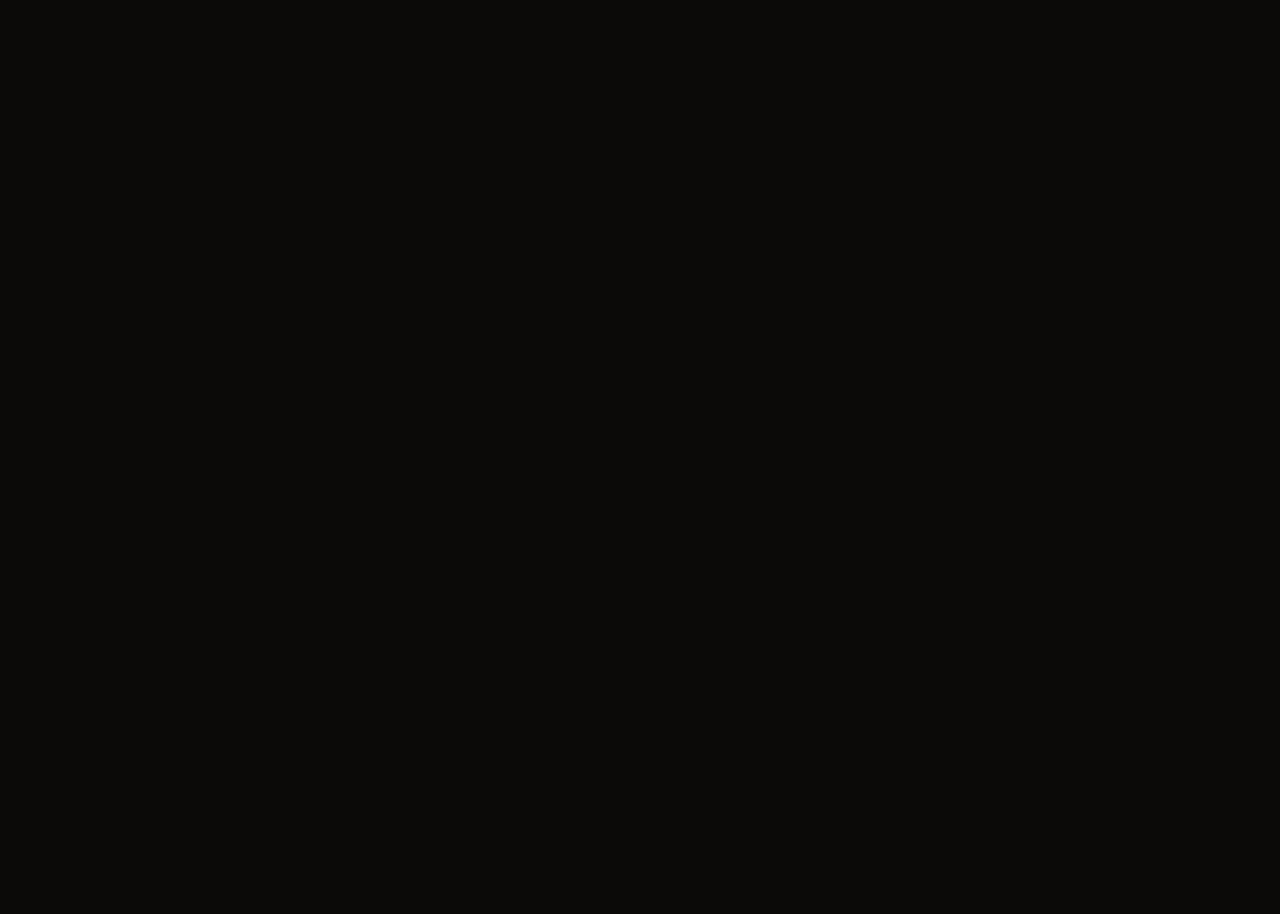
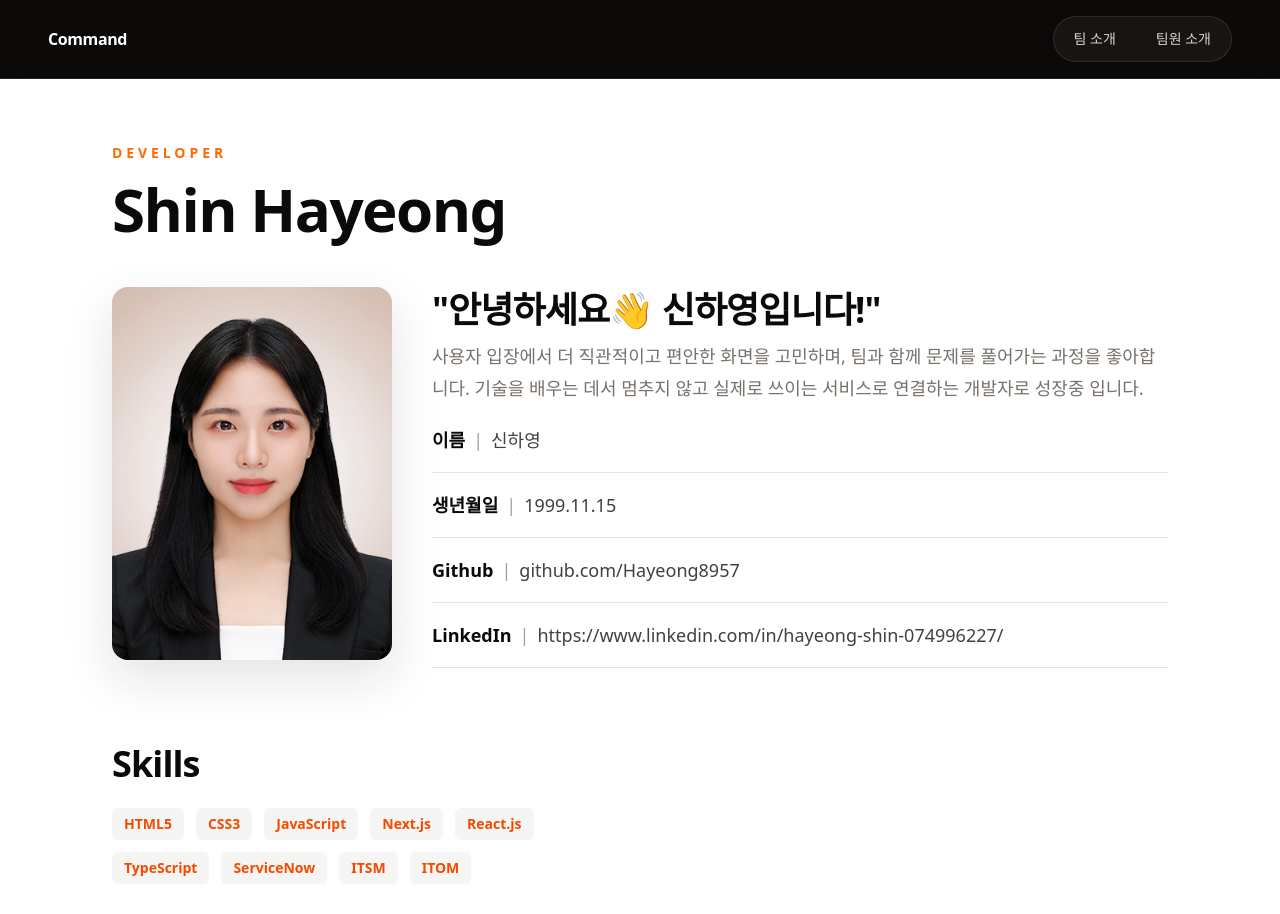
Before and after one commit to Ubique-Command/command-intro, a Next.js app: page /members/hayeong8957 in a window 1280 px wide. Before the commit this address had no page. Shown: the top 914 px of the page. Before the commit the page ends 800 px from the top, so only its background shows below. Built offline with nearby package versions, Linux system fonts and the light colour scheme.

Commit message:
기존 김하나 -> 신하영 페이지 변경

```diff
--- a/src/member-pages/HongGildongPage.tsx
+++ b/src/member-pages/HongGildongPage.tsx
@@ -73,7 +73,7 @@ export default function HongGildongPage() {
 
             <div className="overflow-x-auto px-4 py-6 font-mono text-sm leading-7">
               <CodeLine n={1}>
-                <span className={comment}>// {member.bio}</span>
+                <span className={comment}>{"// "}{member.bio}</span>
               </CodeLine>
               <CodeLine n={2}>
                 <span className={kw}>const</span> member ={" "}
--- a/src/member-pages/KimHanaPage.tsx
+++ /dev/null
@@ -1,74 +0,0 @@
-import Image from "next/image";
-
-import { Member } from "@/types/member";
-
-export const member: Member = {
-  slug: "kim-hana",
-  name: "김하나",
-  role: "프론트엔드 개발",
-  bio: "팀 사이트와 내부 도구의 사용자 경험을 설계하고 구현합니다.",
-  image:
-    "https://images.unsplash.com/photo-1494790108377-be9c29b29330?auto=format&fit=crop&w=900&q=80",
-  email: "hana@example.com",
-  strengths: ["Next.js", "디자인 시스템", "접근성"],
-};
-
-export default function KimHanaPage() {
-  return (
-    <main className="min-h-screen bg-white">
-      <section className="mx-auto w-full max-w-5xl px-6 py-16 sm:px-10 lg:px-12">
-        <div className="mt-8 grid gap-10 lg:grid-cols-[1.1fr_1fr] lg:items-start">
-          <div className="relative aspect-[4/5] overflow-hidden rounded-3xl bg-slate-100">
-            <Image
-              src={member.image}
-              alt={`${member.name} 프로필 이미지`}
-              fill
-              className="object-cover"
-              sizes="(min-width: 1024px) 40vw, 100vw"
-              priority
-            />
-          </div>
-
-          <div>
-            <p className="text-sm font-semibold uppercase tracking-[0.24em] text-cyan-700">
-              Frontend
-            </p>
-            <h1 className="mt-4 text-4xl font-semibold tracking-tight text-slate-950">
-              {member.name}
-            </h1>
-            <p className="mt-3 text-xl text-slate-700">{member.role}</p>
-            <p className="mt-6 text-base leading-7 text-slate-600">
-              팀이 만드는 화면이 처음 접하는 사용자에게도 어렵지 않도록
-              설계합니다. 디자인보다 사용 흐름을 먼저 다듬고, 반복되는 UI는
-              단순한 규칙으로 정리해 비전공자도 에이전트와 함께 수정할 수 있게
-              만듭니다.
-            </p>
-
-            <div className="mt-8 rounded-3xl border border-slate-200 bg-slate-50 p-6">
-              <h2 className="text-sm font-semibold uppercase tracking-[0.24em] text-slate-500">
-                Contact
-              </h2>
-              <p className="mt-3 text-base text-slate-900">{member.email}</p>
-            </div>
-
-            <div className="mt-6 rounded-3xl border border-slate-200 bg-slate-50 p-6">
-              <h2 className="text-sm font-semibold uppercase tracking-[0.24em] text-slate-500">
-                Focus
-              </h2>
-              <ul className="mt-4 flex flex-wrap gap-3">
-                {member.strengths.map((strength) => (
-                  <li
-                    key={strength}
-                    className="rounded-full bg-slate-950 px-4 py-2 text-sm font-medium text-white"
-                  >
-                    {strength}
-                  </li>
-                ))}
-              </ul>
-            </div>
-          </div>
-        </div>
-      </section>
-    </main>
-  );
-}
--- /dev/null
+++ b/src/member-pages/ShinHayeongPage.tsx
@@ -0,0 +1,115 @@
+import Image from "next/image";
+
+import { Member } from "@/types/member";
+
+export const member: Member = {
+  slug: "hayeong8957",
+  name: "신하영",
+  role: "사역팀 부팀장 / FE",
+  bio: "함께 고민하고 성장하는 개발자 신하영입니다.",
+  image: "/members/shinhayeong.jpg",
+  email: "judy.hayoung.shin@gmail.com",
+  strengths: ["Next.js", "디자인 시스템", "접근성"],
+};
+
+const profileDetails = [
+  { label: "이름", value: "신하영" },
+  { label: "생년월일", value: "1999.11.15" },
+  { label: "Github", value: "github.com/Hayeong8957" },
+  {
+    label: "LinkedIn",
+    value: "https://www.linkedin.com/in/hayeong-shin-074996227/",
+  },
+];
+
+export default function ShinHayeongPage() {
+  return (
+    <main className="min-h-screen bg-white text-stone-900">
+      <section className="mx-auto w-full max-w-6xl px-6 py-16 sm:px-10 lg:px-12">
+        <div className="max-w-3xl">
+          <p className="text-sm font-semibold uppercase tracking-[0.28em] text-orange-500">
+            Developer
+          </p>
+          <h1 className="mt-4 text-5xl font-semibold tracking-tight text-stone-950 sm:text-6xl">
+            Shin Hayeong
+          </h1>
+        </div>
+
+        <div className="mt-12 grid gap-10 lg:grid-cols-[280px_1fr] lg:items-stretch">
+          <div className="w-full max-w-[280px]">
+            <div className="relative aspect-[3/4] overflow-hidden rounded-2xl bg-stone-100 shadow-[0_18px_50px_rgba(28,25,23,0.12)]">
+              <Image
+                src={member.image}
+                alt={`${member.name} 프로필 이미지`}
+                fill
+                className="object-cover"
+                sizes="280px"
+                priority
+              />
+            </div>
+          </div>
+
+          <div className="flex h-full flex-col justify-between lg:min-h-[373px]">
+            <div>
+              <p className="text-3xl font-semibold leading-tight tracking-tight text-stone-950 sm:text-4xl">
+                &quot;안녕하세요👋 신하영입니다!&quot;
+              </p>
+              <p className="mt-2 text-lg leading-8 text-stone-500">
+                사용자 입장에서 더 직관적이고 편안한 화면을 고민하며, 팀과 함께
+                문제를 풀어가는 과정을 좋아합니다. 기술을 배우는 데서 멈추지
+                않고 실제로 쓰이는 서비스로 연결하는 개발자로 성장중 입니다.
+              </p>
+            </div>
+
+            <div className="mt-1">
+              {profileDetails.map((detail) => (
+                <div
+                  key={detail.label}
+                  className="border-b border-stone-200 py-4 text-lg leading-8"
+                >
+                  <span className="font-semibold text-stone-950">
+                    {detail.label}
+                  </span>
+                  <span className="px-2 text-stone-400">|</span>
+                  <span className="break-words text-stone-700">
+                    {detail.value}
+                  </span>
+                </div>
+              ))}
+            </div>
+          </div>
+        </div>
+
+        <div className="mt-5 grid gap-14 lg:grid-cols-2">
+          <div>
+            <div className="mt-14">
+              <h2 className="text-4xl font-semibold tracking-tight text-stone-950">
+                Skills
+              </h2>
+              <ul className="mt-6 flex flex-wrap gap-3">
+                {[
+                  "HTML5",
+                  "CSS3",
+                  "JavaScript",
+                  "Next.js",
+                  "React.js",
+                  "TypeScript",
+                  "ServiceNow",
+                  "ITSM",
+                  "ITOM",
+                ].map((skill) => (
+                  <li
+                    key={skill}
+                    className="rounded-md bg-stone-100 px-3 py-1.5 text-sm font-semibold text-orange-600"
+                  >
+                    {skill}
+                  </li>
+                ))}
+              </ul>
+            </div>
+          </div>
+        </div>
+      </section>
+    </main>
+  );
+}
--- a/src/member-pages/index.ts
+++ b/src/member-pages/index.ts
@@ -1,9 +1,9 @@
 import HongGildongPage, {
   member as hongGildongMember,
 } from "@/member-pages/HongGildongPage";
-import KimHanaPage, {
-  member as kimHanaMember,
-} from "@/member-pages/KimHanaPage";
+import ShinHayeongPage, {
+  member as shinHayeongMember,
+} from "@/member-pages/ShinHayeongPage";
 import LeeJinhyunPage, {
   member as leeJinhyunMember,
 } from "@/member-pages/LeeJinhyunPage";
@@ -26,8 +26,8 @@ export const memberPageModules: MemberPageModule[] = [
     Page: HongGildongPage,
   },
   {
-    member: kimHanaMember,
-    Page: KimHanaPage,
+    member: shinHayeongMember,
+    Page: ShinHayeongPage,
   },
   {
     member: zeonzwaMember,
```
Also changed, not shown: public/members/shinhayeong.jpg (added), 2 other files (tests, documents, lock files or other folders).
